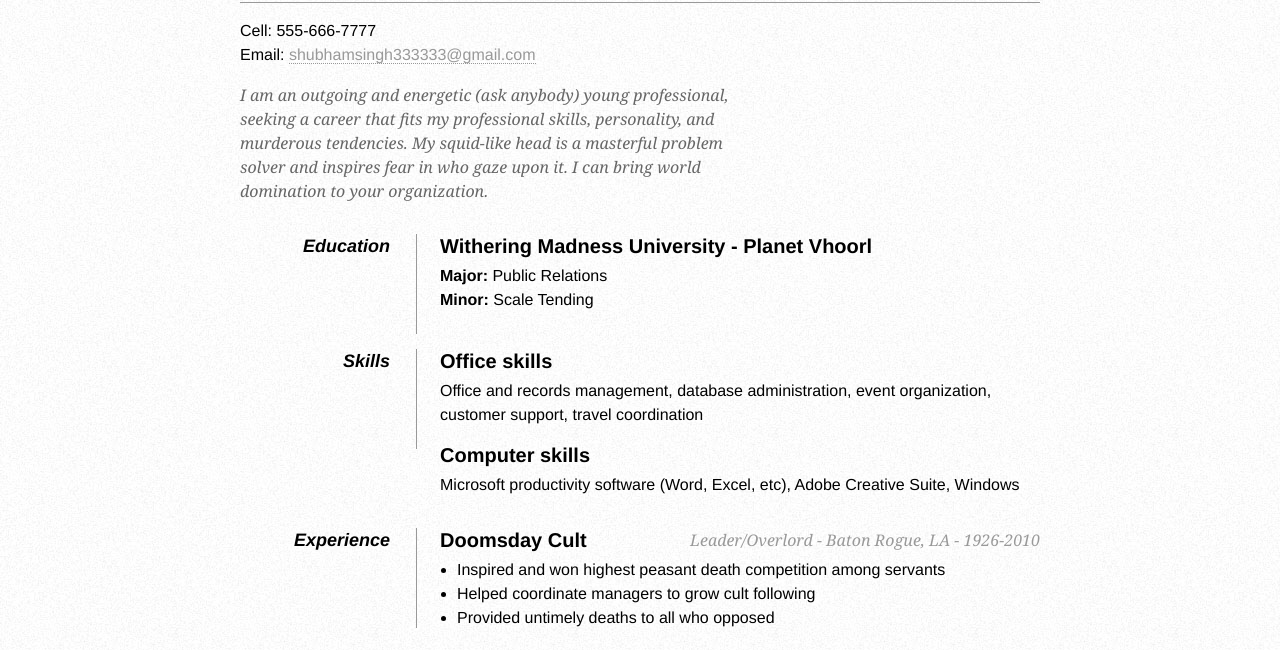
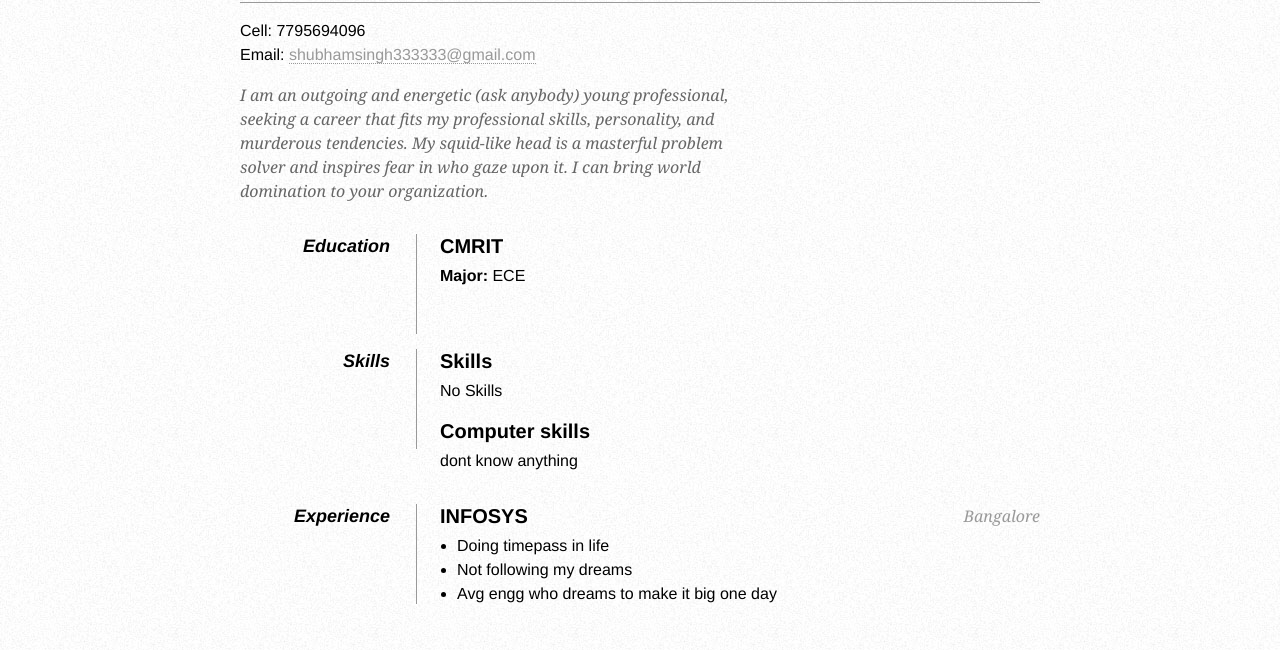
Before and after one commit to st4rkjatt/myresume, a plain HTML site: page index.html in a window 1280 px wide. Shown: the part 2608-3258 px from the top of the page. Drawn offline with Linux system fonts and the light colour scheme.

Commit message:
updated resume

```diff
--- a/index.html
+++ b/index.html
@@ -42,7 +42,7 @@
             <h1 class="fn">C'thulhu</h1>
 
             <p>
-                Cell: <span class="tel">555-666-7777</span><br />
+                Cell: <span class="tel">7795694096</span><br />
                 Email: <a class="email" href="mailto:greatoldone@lovecraft.com">shubhamsingh333333@gmail.com</a>
             </p>
         </div>
@@ -63,45 +63,46 @@
 
             <dt>Education</dt>
             <dd>
-                <h2>Withering Madness University - Planet Vhoorl</h2>
-                <p><strong>Major:</strong> Public Relations<br />
-                   <strong>Minor:</strong> Scale Tending</p>
+                <h2>CMRIT</h2>
+                <p><strong>Major:</strong> ECE<br />
+
             </dd>
 
             <dd class="clear"></dd>
 
             <dt>Skills</dt>
             <dd>
-                <h2>Office skills</h2>
-                <p>Office and records management, database administration, event organization, customer support, travel coordination</p>
+                <h2>Skills</h2>
+                <p>No Skills</p>
 
                 <h2>Computer skills</h2>
-                <p>Microsoft productivity software (Word, Excel, etc), Adobe Creative Suite, Windows</p>
+				<!-- <p>Microsoft productivity software (Word, Excel, etc), Adobe Creative Suite, Windows</p> -->
+				<p>dont know anything</p>
             </dd>
 
             <dd class="clear"></dd>
 
             <dt>Experience</dt>
             <dd>
-                <h2>Doomsday Cult <span>Leader/Overlord - Baton Rogue, LA - 1926-2010</span></h2>
+                <h2>INFOSYS <span>Bangalore</span></h2>
                 <ul>
-                    <li>Inspired and won highest peasant death competition among servants</li>
-                    <li>Helped coordinate managers to grow cult following</li>
-                    <li>Provided untimely deaths to all who opposed</li>
+                    <li>Doing timepass in life</li>
+                    <li>Not following my dreams</li>
+                    <li>Avg engg who dreams to make it big one day</li>
                 </ul>
 
-                <h2>The Watering Hole <span>Bartender/Server - Milwaukee, WI - 2009</span></h2>
+                <!-- <h2>The Watering Hole <span>Bartender/Server - Milwaukee, WI - 2009</span></h2>
                 <ul>
                     <li>Worked on grass-roots promotional campaigns</li>
                     <li>Reduced theft and property damage percentages</li>
                     <li>Janitorial work, Laundry</li>
-                </ul>
+                </ul>  -->
             </dd>
 
             <dd class="clear"></dd>
 
             <dt>Hobbies</dt>
-            <dd>World Domination, Deep Sea Diving, Murder Most Foul</dd>
+            <dd>Basketball</dd>
 
             <dd class="clear"></dd>
 
```
